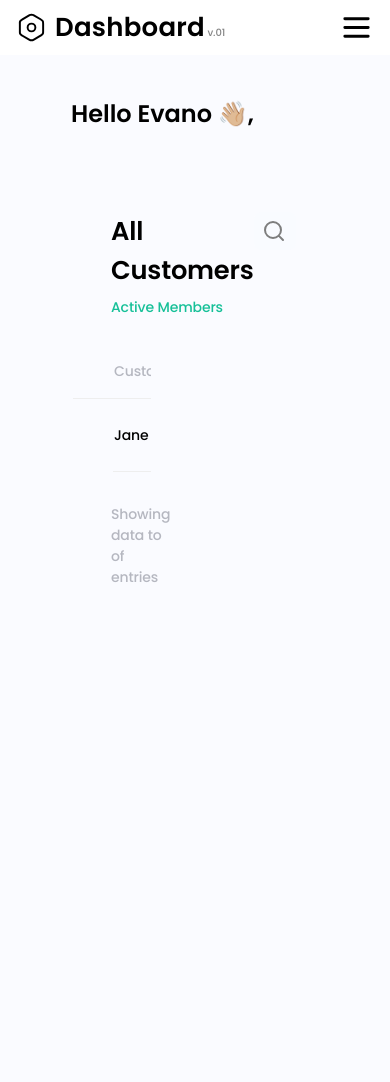
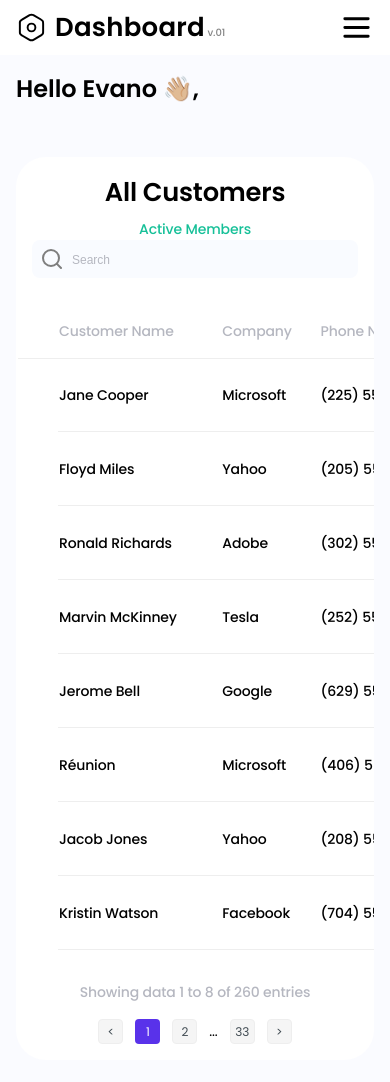
Before and after one commit to nsihor/dashboard_customers, a React (Create React App) app: page /customers in a window 390 px wide. Shown: the top 1082 px of the page. Before the commit the page ends 886 px from the top, so only its background shows below. Built offline with nearby package versions, Linux system fonts and the light colour scheme.

Commit message:
pagination and styles

```diff
--- a/src/components/CustomersBlock/CustomersBlock.jsx
+++ b/src/components/CustomersBlock/CustomersBlock.jsx
@@ -1,26 +1,64 @@
+import {useState} from "react";
 import styles from "./styles.module.scss"
 import PageTitle from "../PageTitle/PageTitle";
 import Search from "../Search/Search";
 import Table from "../Table/Table";
-import {customers} from "../../constants";
 import CustomersPageInfo from "../CustomersPageInfo/CustomersPageInfo";
 import PaginationButtons from "../PaginationButtons/PaginationButtons";
+import {customers} from "../../constants";
 
 const CustomersBlock = () => {
+    const [currentPage, setCurrentPage] = useState(1);
+    const [filteredCustomers, setFilteredCustomers] = useState(customers)
+
+    const customersPerPage = 8;
+    const lastCustomerIndex = currentPage * customersPerPage;
+    const firstCustomerIndex = lastCustomerIndex - customersPerPage;
+
+    const currentCustomers = filteredCustomers.slice(firstCustomerIndex, lastCustomerIndex);
+    const countOfCustomers = filteredCustomers.length;
+    const lastCustomerIndexInfo = lastCustomerIndex > countOfCustomers ? countOfCustomers : lastCustomerIndex;
+    const CountOfPages = Math.ceil(countOfCustomers / 8);
+
+    const handleSearchChange = e => {
+        const value = e.target.value;
+
+        if (value === '') {
+            setFilteredCustomers(customers)
+        } else {
+            const filteredArray = customers.filter(customer =>
+                customer.name.toLowerCase().includes(value.toLowerCase())
+            );
+            setFilteredCustomers(filteredArray);
+        }
+    }
+
     return (
         <div className={styles.block}>
             <div className={styles.block__top}>
                 <PageTitle page='All Customers' addText='Active Members'/>
-                <Search handleChange={() => {}}/>
+                <Search handleChange={handleSearchChange}/>
             </div>
-            <div className={styles.block__table}>
-                <Table customers={customers}/>
-            </div>
-            <div className={styles.block__bottom}>
-                <CustomersPageInfo/>
-                <PaginationButtons/>
-            </div>
-            </div>
+
+            {countOfCustomers > 0 &&
+                <div className={styles.block__table}>
+                    <Table customers={currentCustomers}/>
+                </div>}
+
+            {countOfCustomers > 0 &&
+                <div className={styles.block__bottom}>
+                    <CustomersPageInfo from={firstCustomerIndex + 1} to={lastCustomerIndexInfo}
+                                       overall={countOfCustomers}/>
+                    {countOfCustomers > customersPerPage &&
+                        <PaginationButtons handleChangePage={setCurrentPage} countOfPages={CountOfPages}
+                                           currentPage={currentPage}/>}
+                </div>}
+
+            {countOfCustomers === 0 &&
+                <div className={styles.block__noresults}>
+                    <p>No results found</p>
+                </div>}
+        </div>
     )
 }
 
--- a/src/components/CustomersBlock/styles.module.scss
+++ b/src/components/CustomersBlock/styles.module.scss
@@ -1,8 +1,12 @@
 .block {
-  max-width: calc(100vw - 472px);
-  padding: 30px 0 40px;
+  padding: 16px 0;
   background-color: var(--bg-color-w);
   border-radius: 30px;
+
+  @media screen and (min-width: 992px) {
+    max-width: calc(100vw - 472px);
+    padding: 30px 0 40px;
+  }
 
   @media screen and (min-width: 1440px) {
     max-width: 968px;
@@ -12,11 +16,20 @@
   &__top, &__bottom {
     display: flex;
     justify-content: space-between;
-    padding: 0 40px;
+    padding: 0 16px;
+
+    @media screen and (min-width: 992px) {
+      padding: 0 40px;
+    }
   }
 
   &__top {
+    flex-direction: column;
+    text-align: center;
     margin-bottom: 40px;
+    @media screen and (min-width: 600px) {
+      flex-direction: row;
+    }
   }
 
   &__table {
@@ -29,4 +42,19 @@
       overflow-x: hidden;
     }
   }
+
+  &__bottom {
+    flex-direction: column;
+    gap: 16px;
+    text-align: center;
+
+    @media screen and (min-width: 1200px) {
+      flex-direction: row;
+    }
+  }
+
+  &__noresults{
+    font-size: 22px;
+    text-align: center;
+  }
 }
--- a/src/components/PaginationBtn/PaginationBtn.jsx
+++ b/src/components/PaginationBtn/PaginationBtn.jsx
@@ -1,10 +1,28 @@
 import styles from "./styles.module.scss"
 
-const PaginationBtn = ({t, isActive = false}) => {
-    const btnStyle = isActive ? styles.btn_active : styles.btn_inactive
+const PaginationBtn = ({p, handleChangePage, countOfPages, currentPage}) => {
+    const btnStyle = p === currentPage ? styles.btn_active : styles.btn_inactive;
+
+    const ChangePage = () => {
+        if (p === '<') {
+            if (currentPage <= 1) {
+                return null;
+            } else {
+                handleChangePage(cp => cp - 1);
+            }
+        } else if (p === '>') {
+            if (currentPage >= countOfPages) {
+                return null;
+            } else {
+                handleChangePage(cp => cp + 1);
+            }
+        } else {
+            handleChangePage(p);
+        }
+    }
 
     return (
-        <button className={btnStyle}>{t}</button>
+        <button className={btnStyle} onClick={ChangePage}>{p}</button>
     )
 }
 
--- a/src/components/PaginationButtons/PaginationButtons.jsx
+++ b/src/components/PaginationButtons/PaginationButtons.jsx
@@ -1,11 +1,57 @@
-import styles from "./styles.module.scss"
+import styles from "./styles.module.scss";
 import PaginationBtn from "../PaginationBtn/PaginationBtn";
+import {useEffect, useState} from "react";
 
-const PaginationButtons = () => {
+const PaginationButtons = ({ handleChangePage, countOfPages, currentPage }) => {
+    const [visibleRange, setVisibleRange] = useState(3)
+
+    useEffect(() => {
+        const handleResize = () => window.innerWidth >= 992 ? setVisibleRange(3) : setVisibleRange(1);
+        handleResize();
+
+        window.addEventListener('resize', handleResize);
+
+        return () => window.removeEventListener('resize', handleResize);
+    }, []);
+
+    const renderButtons = () => {
+        let buttons = [];
+
+        buttons.push(
+            <PaginationBtn key={1} p={1} handleChangePage={handleChangePage} currentPage={currentPage} />
+        );
+
+        if (currentPage > visibleRange + 1) {
+            buttons.push(<p key="start-ellipsis">...</p>);
+        }
+
+        const startPage = Math.max(2, currentPage - visibleRange);
+        const endPage = Math.min(countOfPages - 1, currentPage + visibleRange);
+
+        for (let i = startPage; i <= endPage; i++) {
+            buttons.push(
+                <PaginationBtn key={i} p={i} handleChangePage={handleChangePage} currentPage={currentPage} />
+            );
+        }
+
+        if (currentPage < countOfPages - visibleRange) {
+            buttons.push(<p key="end-ellipsis">...</p>);
+        }
+
+        buttons.push(
+            <PaginationBtn key={countOfPages} p={countOfPages} handleChangePage={handleChangePage} currentPage={currentPage} />
+        );
+
+        return buttons;
+    };
+
     return (
         <div className={styles.pgn}>
+            <PaginationBtn p="<" handleChangePage={handleChangePage} currentPage={currentPage} countOfPages={countOfPages}/>
+            {renderButtons()}
+            <PaginationBtn p=">" handleChangePage={handleChangePage} currentPage={currentPage} countOfPages={countOfPages}/>
         </div>
-    )
-}
+    );
+};
 
 export default PaginationButtons;
--- a/src/components/PaginationButtons/styles.module.scss
+++ b/src/components/PaginationButtons/styles.module.scss
@@ -1,5 +1,6 @@
 .pgn {
   display: flex;
+  justify-content: center;
   align-items: center;
   gap: 12px;
 
--- a/src/components/Table/Table.jsx
+++ b/src/components/Table/Table.jsx
@@ -6,7 +6,7 @@ const Table = ({customers}) => {
     return (
         <table className={styles.table}>
             <Thead/>
-            <Tbody customer={customers[0]}/>
+            {customers.map(customer => <Tbody key={customer.id} customer={customer}/>)}
         </table>
     )
 }
--- a/src/constants/customers.js
+++ b/src/constants/customers.js
@@ -94,7 +94,7 @@ const countries = [
     "Netherlands", "Japan", "South Korea", "India", "Mexico", "Ukraine"
 ]
 
-for (let i = 8; i < 256; i++) {
+for (let i = 8; i < 260; i++) {
     const customer = {
         id: i,
         name: names[Math.floor(Math.random() * names.length)],
--- a/src/pages/Customers/styles.module.scss
+++ b/src/pages/Customers/styles.module.scss
@@ -1,6 +1,11 @@
 .container {
   width: 100%;
-  padding: 41px 95px 258px 71px;
+
+  padding: 16px 16px 32px;
+
+  @media screen and (min-width: 992px) {
+    padding: 41px 95px 258px 71px;
+  }
 
   &__greeting {
     margin-bottom: 51px;
```
